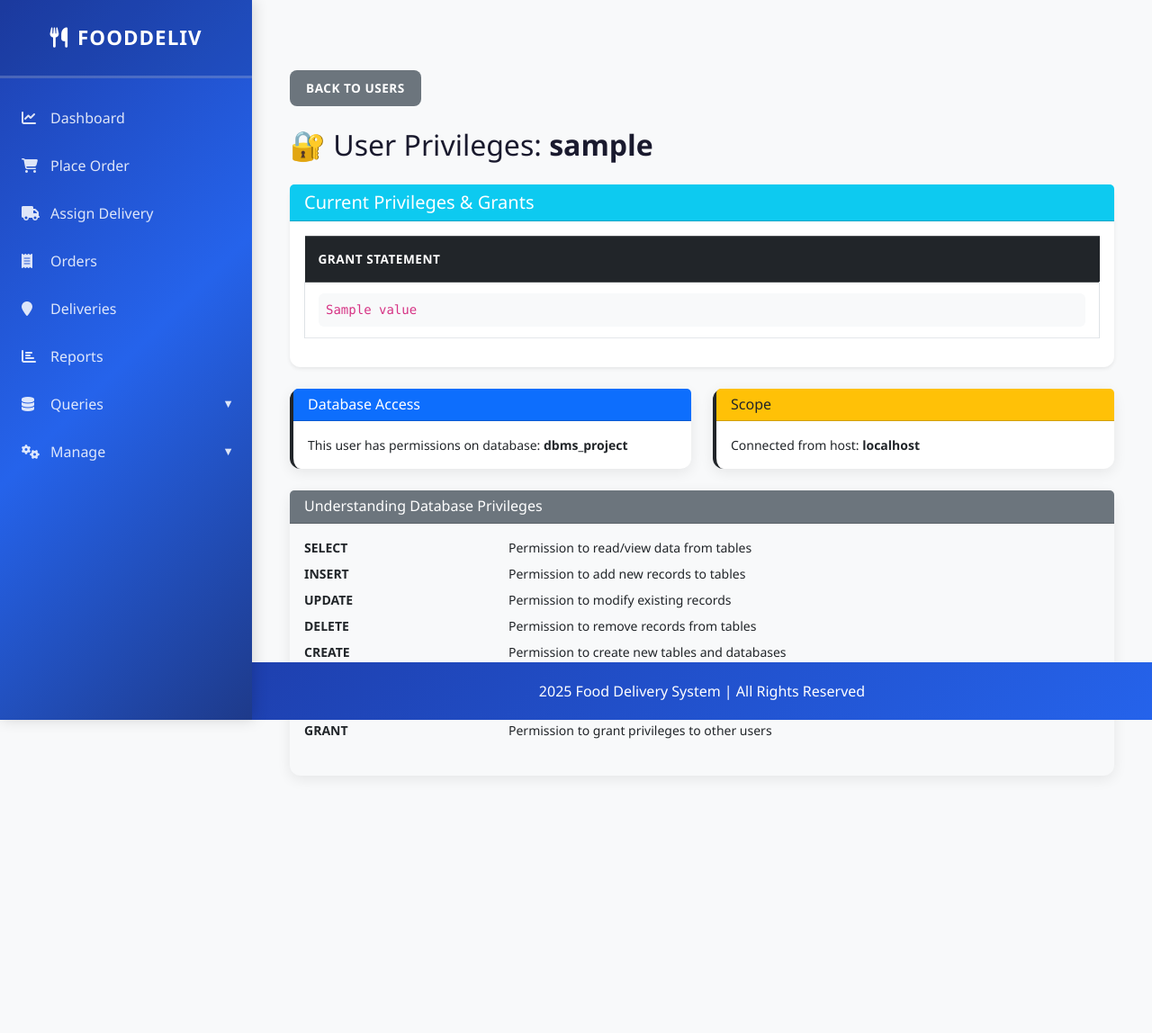
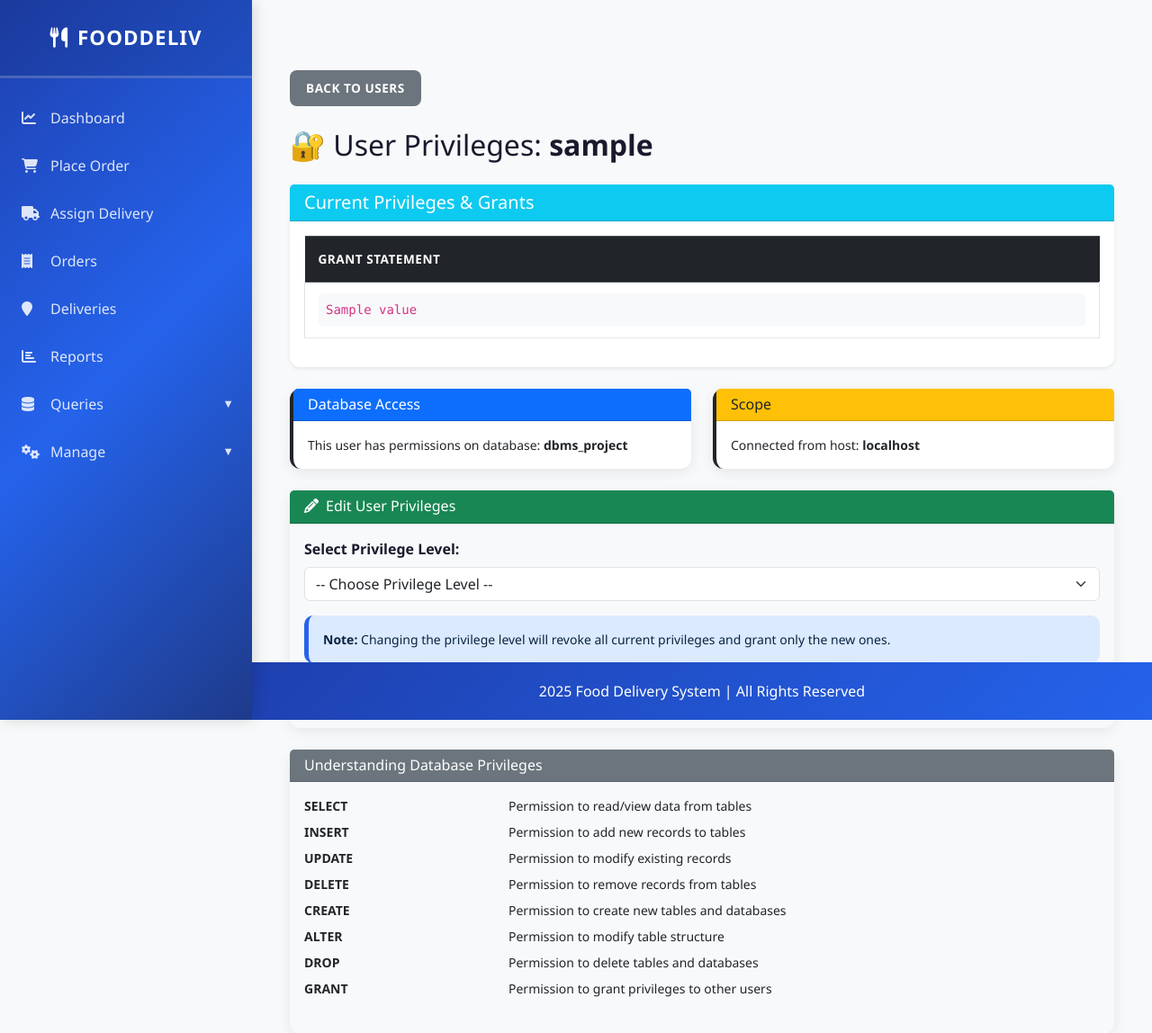
Before and after one commit to MJenius/DBMS-Project, a Flask app: template flask-app/templates/user_privileges.html in a window 1280 px wide. Shown: the top 1148 px of the page at 90% size. Before the commit the page ends 863 px from the top, so only its background shows below. Run offline with Flask 3, Linux system fonts and the light colour scheme; the template is opened without the code that fills it: most values are stand-ins (such as "Sample title", 1, 10 or a date in 2020); some libraries are stand-ins or nearby versions.

Commit message:
Fixed User Privileges to be editable and can't delete important users

```diff
--- a/flask-app/app.py
+++ b/flask-app/app.py
@@ -693,8 +693,10 @@ def delete_user(username: str):
     """
     Delete a database user
     """
-    if username.lower() in ['root', 'admin']:
-        flash(f'Cannot delete system user: {username}', 'danger')
+    # Protect system users from deletion
+    protected_users = ['root', 'admin', 'mysql.sys', 'mysql.session', 'mysql.infoschema']
+    if username.lower() in protected_users:
+        flash(f'Cannot delete system user: {username}. This user is protected.', 'danger')
         return redirect(url_for('users'))
 
     cur = get_cursor()
@@ -726,6 +728,43 @@ def user_privileges(username: str):
     return render_template('user_privileges.html', username=username, grants=grants)
 
 
+@app.route('/user/privileges/<username>/update', methods=['POST'])
+def update_user_privileges(username: str):
+    """
+    Update privileges for a specific user
+    """
+    # Protect system users
+    protected_users = ['root', 'admin', 'mysql.sys', 'mysql.session', 'mysql.infoschema']
+    if username.lower() in protected_users:
+        flash(f'Cannot modify privileges for system user: {username}', 'danger')
+        return redirect(url_for('user_privileges', username=username))
+
+    cur = get_cursor()
+    try:
+        privilege_level = request.form.get('privilege_level', 'viewer')
+
+        # First, revoke all current privileges
+        cur.execute(f"REVOKE ALL PRIVILEGES ON dbms_project.* FROM '{username}'@'localhost'")
+
+        # Grant new privileges based on role
+        if privilege_level == 'admin':
+            cur.execute(f"GRANT ALL PRIVILEGES ON dbms_project.* TO '{username}'@'localhost'")
+        elif privilege_level == 'manager':
+            cur.execute(f"GRANT SELECT, INSERT, UPDATE ON dbms_project.* TO '{username}'@'localhost'")
+        elif privilege_level == 'operator':
+            cur.execute(f"GRANT SELECT, INSERT, UPDATE, DELETE ON dbms_project.* TO '{username}'@'localhost'")
+        else:  # viewer
+            cur.execute(f"GRANT SELECT ON dbms_project.* TO '{username}'@'localhost'")
+
+        cur.execute("FLUSH PRIVILEGES")
+        commit_db()
+        flash(f'Privileges updated for user "{username}" to {privilege_level.upper()}', 'success')
+    except Exception as e:
+        flash(f'Error updating privileges: {str(e)}', 'danger')
+
+    return redirect(url_for('user_privileges', username=username))
+
+
 # ----------------------------
 if __name__ == '__main__':
     app.run(debug=True)
--- a/flask-app/templates/user_privileges.html
+++ b/flask-app/templates/user_privileges.html
@@ -71,6 +71,38 @@
         </div>
     </div>
 
+    <!-- Edit Privileges Form -->
+    {% if username.lower() not in ['root', 'admin', 'mysql.sys', 'mysql.session', 'mysql.infoschema'] %}
+    <div class="card mt-4 bg-light border-success">
+        <div class="card-header bg-success text-white">
+            <h6 class="mb-0"><i class="fas fa-pencil" style="margin-right: 8px;"></i>Edit User Privileges</h6>
+        </div>
+        <div class="card-body">
+            <form method="POST" action="{{ url_for('update_user_privileges', username=username) }}">
+                <div class="mb-3">
+                    <label for="privilege_level" class="form-label"><strong>Select Privilege Level:</strong></label>
+                    <select class="form-select" id="privilege_level" name="privilege_level" required>
+                        <option value="">-- Choose Privilege Level --</option>
+                        <option value="admin">Admin (All Privileges)</option>
+                        <option value="manager">Manager (SELECT, INSERT, UPDATE)</option>
+                        <option value="operator">Operator (SELECT, INSERT, UPDATE, DELETE)</option>
+                        <option value="viewer">Viewer (SELECT Only)</option>
+                    </select>
+                </div>
+                <div class="alert alert-info small">
+                    <strong>Note:</strong> Changing the privilege level will revoke all current privileges and grant only the new ones.
+                </div>
+                <button type="submit" class="btn btn-success">
+                    <i class="fas fa-save" style="margin-right: 8px;"></i>Update Privileges
+                </button>
+                <a href="{{ url_for('users') }}" class="btn btn-secondary">
+                    <i class="fas fa-times" style="margin-right: 8px;"></i>Cancel
+                </a>
+            </form>
+        </div>
+    </div>
+    {% endif %}
+
     {% else %}
     <div class="alert alert-warning" role="alert">
         <i class="bi bi-exclamation-triangle"></i> No privileges found for this user or error retrieving privileges.
--- a/flask-app/templates/users.html
+++ b/flask-app/templates/users.html
@@ -36,7 +36,10 @@
                                 <a href="{{ url_for('user_privileges', username=user.user) }}" class="btn btn-sm btn-info">
                                     <i class="bi bi-shield-check"></i> View Privileges
                                 </a>
-                                {% if user.user.lower() not in ['root', 'admin', 'mysql.sys', 'mysql.session'] %}
+                                {% if user.user.lower() not in ['root', 'admin', 'mysql.sys', 'mysql.session', 'mysql.infoschema'] %}
+                                <a href="{{ url_for('user_privileges', username=user.user) }}" class="btn btn-sm btn-primary">
+                                    <i class="bi bi-pencil"></i> Edit Privileges
+                                </a>
                                 <form method="POST" action="{{ url_for('delete_user', username=user.user) }}" style="display:inline;">
                                     <button type="submit" class="btn btn-sm btn-danger" onclick="return confirm('Delete user {{ user.user }}?')">
                                         <i class="bi bi-trash"></i> Delete
```
